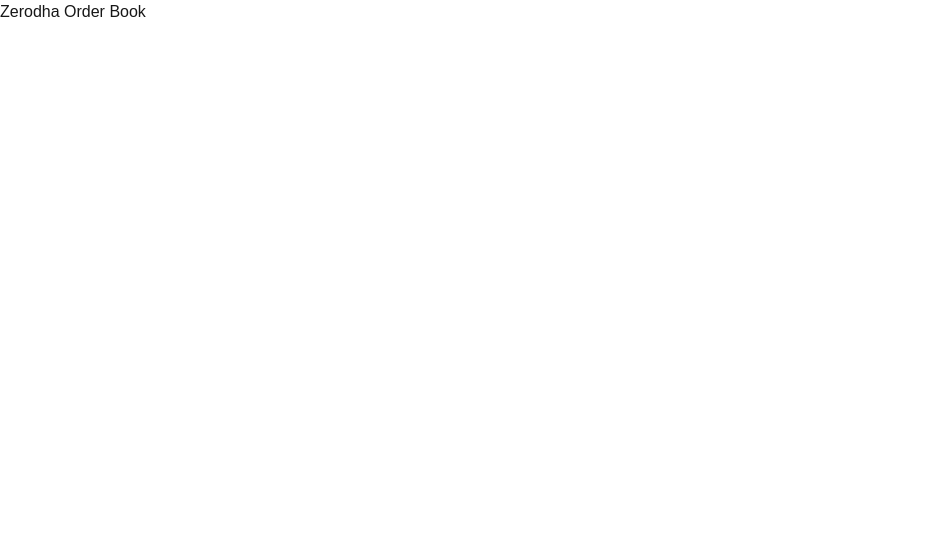
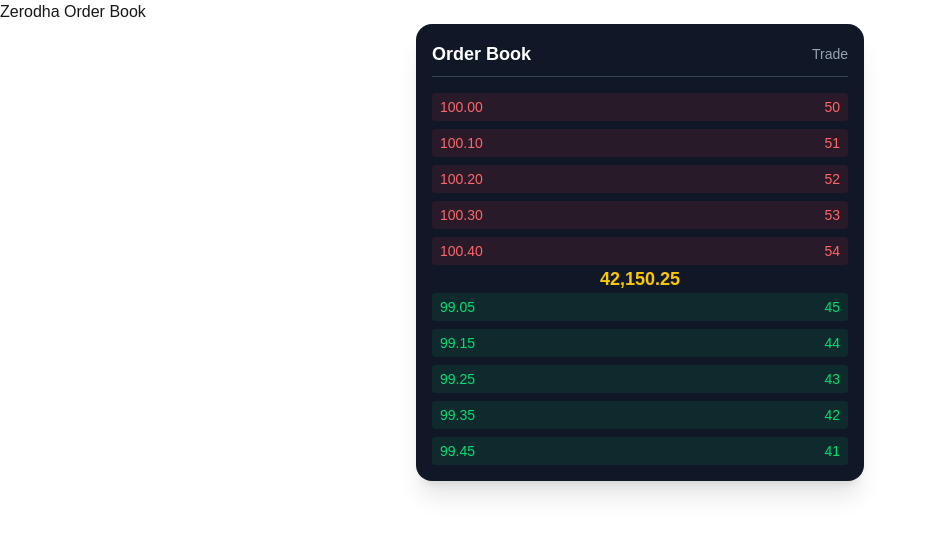
Before and after one commit to TheManishDaksh/orderbook, a Next.js app: page / in a window 1280 px wide. Shown: the top 534 px of the page, without its empty margins (0-927 px from the left). Built offline with nearby package versions, Linux system fonts and the light colour scheme.

Commit message:
just creating ui structure

```diff
--- a/app/page.tsx
+++ b/app/page.tsx
@@ -1,8 +1,12 @@
+import { Book } from "@/components";
 
 export default function Home(){
   return (
     <div>
         Zerodha Order Book
+        <div>
+          <Book />
+        </div>
     </div>
   )
 }
--- /dev/null
+++ b/components/Book.tsx
@@ -0,0 +1,45 @@
+
+interface bookProps{
+    indexValue : number,
+
+}
+export default function Book({indexValue}:bookProps) {
+  return (
+    <div className="p-4 bg-gray-900 text-white rounded-2xl shadow-xl w-full max-w-md mx-auto">
+      <div className="flex justify-between items-center mb-4 border-b border-gray-700 pb-2">
+        <p className="text-lg font-semibold">Order Book</p>
+        <p className="text-sm text-gray-400">Trade</p>
+      </div>
+
+      <div className="text-center">
+        <div className="space-y-2">
+          {[...Array(5)].map((_, i) => (
+            <div
+              key={i}
+              className="flex justify-between px-2 py-1 text-red-400 text-sm bg-red-500/10 rounded"
+            >
+              <span>100.{i}0</span>
+              <span>{50 + i}</span>
+            </div>
+          ))}
+        </div>
+
+        <div className="flex items-center justify-center text-yellow-400 font-bold text-lg">
+          { indexValue || "42,150.25" }
+        </div>
+
+        <div className="space-y-2">
+          {[...Array(5)].map((_, i) => (
+            <div
+              key={i}
+              className="flex justify-between px-2 py-1 text-green-400 text-sm bg-green-500/10 rounded"
+            >
+              <span>99.{i}5</span>
+              <span>{45 - i}</span>
+            </div>
+          ))}
+        </div>
+      </div>
+    </div>
+  );
+}
--- /dev/null
+++ b/components/Market.tsx
@@ -0,0 +1,15 @@
+interface marketProps{
+    market : String,
+    currency : String
+}
+
+export default function Market({market, currency}:marketProps){
+    return(
+        <div  className="bg-slate-800 rounded text-white max-w-30 h-10 text-xl">
+            <div className="flex items-center justify-center-safe p-2">
+                <p className="text-slate-50">{market || "BTC"}/</p>
+                <p className="text-slate-300">{currency || "USD"}</p>
+            </div>
+        </div>
+    )
+}
--- /dev/null
+++ b/components/index.ts
@@ -0,0 +1,2 @@
+export { default as Market } from "./Market";
+export { default as Book } from "./Book";
```
